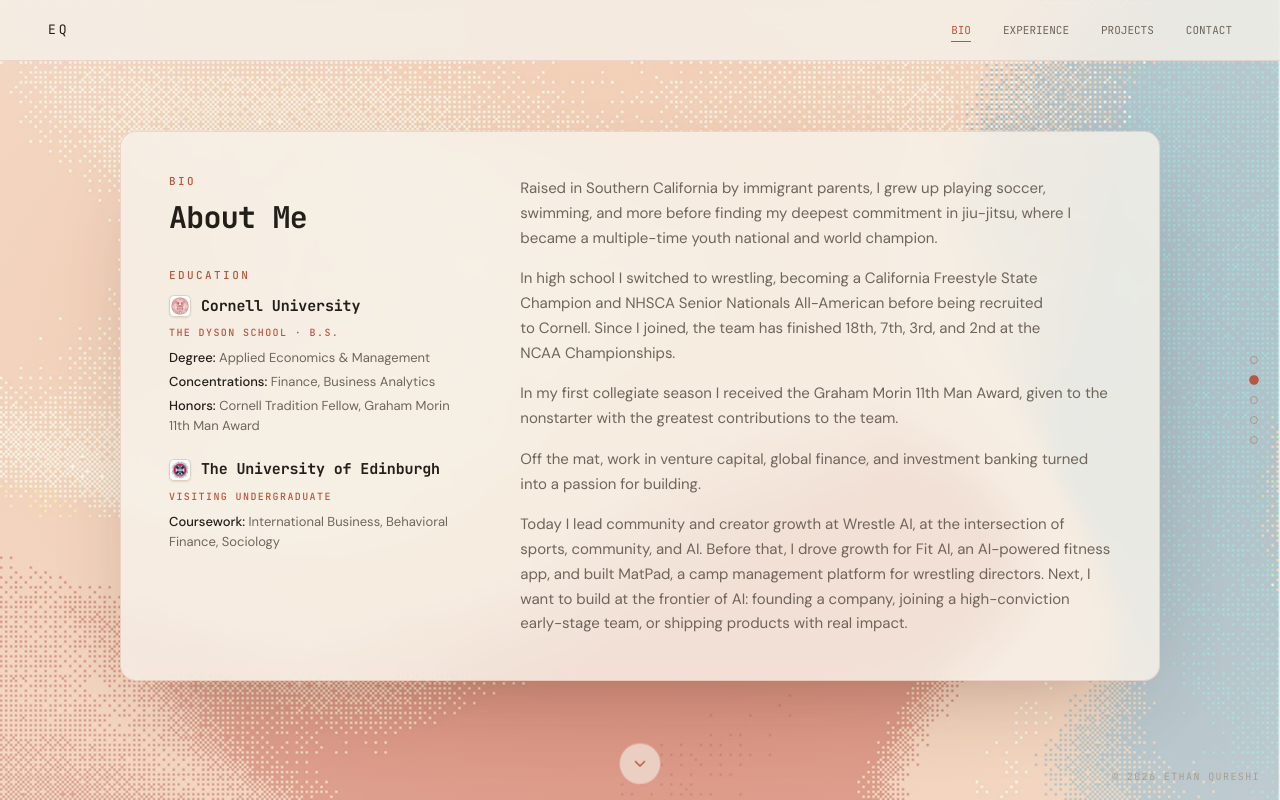
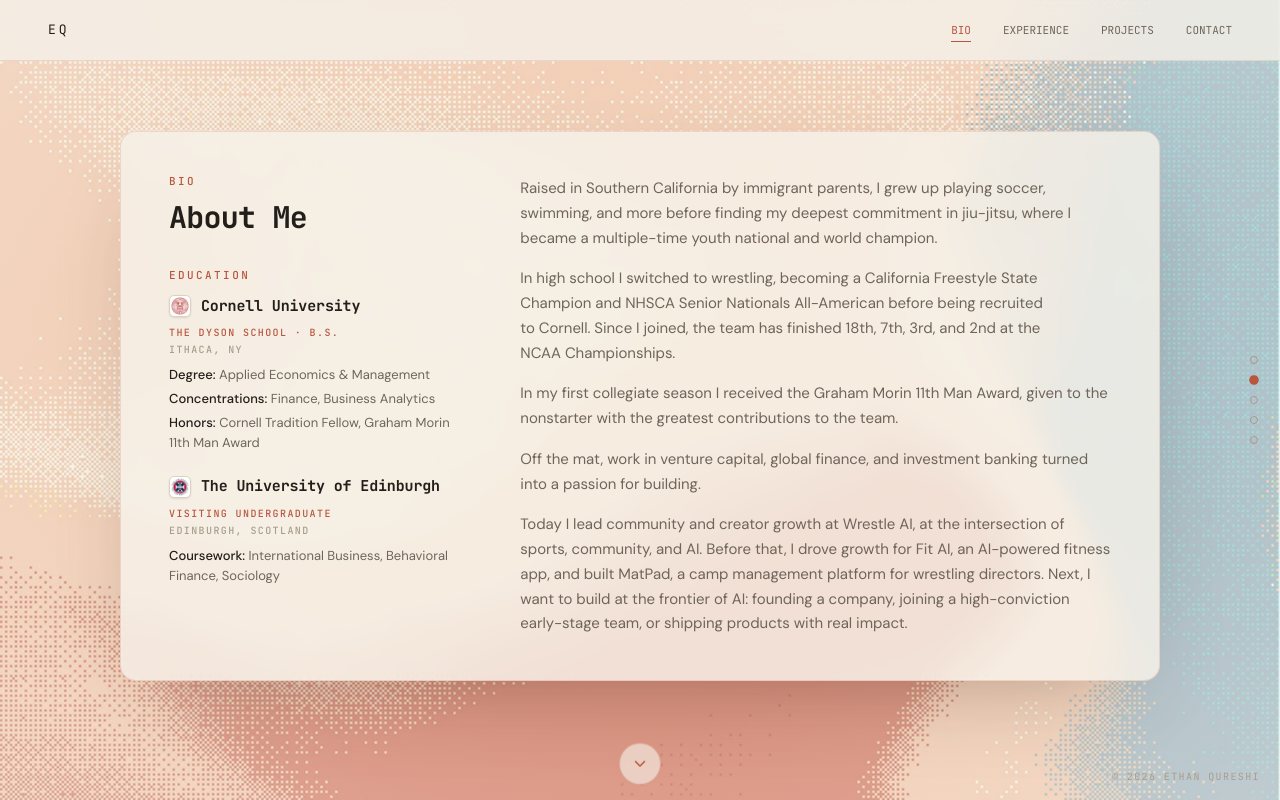
Before and after one commit to ethanqureshi/ethanqureshi-com, a Next.js app: page / in a window 1280 px wide. Both pictures are taken after a click on the button "BIO". Built offline with nearby package versions, Linux system fonts and the light colour scheme.

Commit message:
Add university locations; lead Projects with Travel Tracker
- Education: Ithaca, NY and Edinburgh, Scotland on a quiet meta line
- Projects order: Travel Tracker, MatPad, StudySong

Co-Authored-By: WOZCODE <contact@withwoz.com>

```diff
--- a/app/globals.css
+++ b/app/globals.css
@@ -182,6 +182,11 @@ body {
 }
 .edu-item .t-small + .t-small {
   margin-top: 4px;
+}
+/* Location sits under the school's meta line in the quieter meta tone. */
+.edu-item .edu-loc {
+  color: var(--text-3);
+  margin: -6px 0 8px;
 }
 .edu-key {
   color: var(--text-1);
--- a/components/BioSection.tsx
+++ b/components/BioSection.tsx
@@ -5,6 +5,7 @@ const education = [
     school: "Cornell University",
     logo: "/logos/cornell.png",
     meta: "The Dyson School · B.S.",
+    location: "Ithaca, NY",
     lines: [
       ["Degree", "Applied Economics & Management"],
       ["Concentrations", "Finance, Business Analytics"],
@@ -15,6 +16,7 @@ const education = [
     school: "The University of Edinburgh",
     logo: "/logos/edinburgh.png",
     meta: "Visiting Undergraduate",
+    location: "Edinburgh, Scotland",
     lines: [
       ["Coursework", "International Business, Behavioral Finance, Sociology"],
     ],
@@ -41,6 +43,7 @@ export default function BioSection() {
                   <h3 className="t-h3">{e.school}</h3>
                 </div>
                 <p className="t-meta">{e.meta}</p>
+                <p className="t-meta edu-loc">{e.location}</p>
                 {e.lines.map(([k, v]) => (
                   <p key={k} className="t-small">
                     <span className="edu-key">{k}:</span> {v}
--- a/components/ProjectsSection.tsx
+++ b/components/ProjectsSection.tsx
@@ -2,6 +2,17 @@ import Image from "next/image";
 import Reveal from "./Reveal";
 
 const projects = [
+  {
+    href: "https://travel-map-swart-five.vercel.app/",
+    logo: "/travel-icon.png",
+    logoAlt: "Travel Tracker",
+    logoBg: "#0e1116",
+    imgSize: 56,
+    label: "2026 · Personal · Web · Dataviz",
+    title: "Travel Tracker",
+    description:
+      "A 3D globe of every country and place I've visited, with stats on continents, US states, and distance from home.",
+  },
   {
     href: "https://matpad.app",
     logo: "/matpad-icon.png",
@@ -23,17 +34,6 @@ const projects = [
     title: "StudySong",
     description:
       "Turns any notes into a study song with AI-written lyrics, AI vocals, and subscription tiers.",
-  },
-  {
-    href: "https://travel-map-swart-five.vercel.app/",
-    logo: "/travel-icon.png",
-    logoAlt: "Travel Tracker",
-    logoBg: "#0e1116",
-    imgSize: 56,
-    label: "2026 · Personal · Web · Dataviz",
-    title: "Travel Tracker",
-    description:
-      "A 3D globe of every country and place I've visited, with stats on continents, US states, and distance from home.",
   },
 ];
 
```
